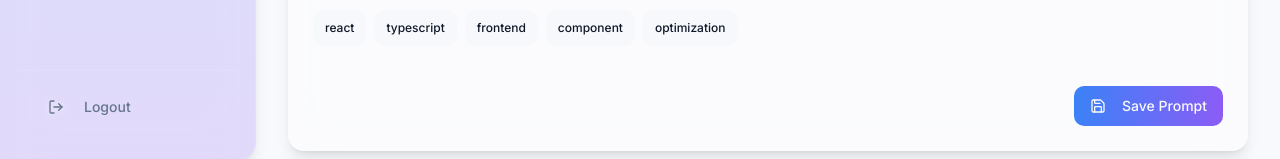
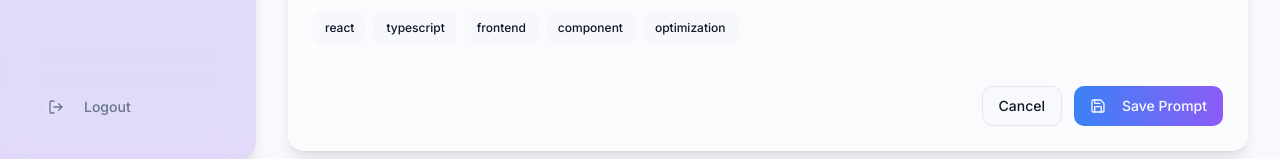
Before and after one commit to harrykioko/promptly, a React (Vite) app: page /prompts/new in a window 1280 px wide. Shown: the part 641-800 px from the top of the page. Built offline with nearby package versions, Linux system fonts and the light colour scheme.

Commit message:
Add cancel functionality
Adds a cancel button to the new prompt creation page, allowing users to exit the creation process.

```diff
--- a/src/components/prompts/PromptForm.tsx
+++ b/src/components/prompts/PromptForm.tsx
@@ -1,4 +1,3 @@
-
 import React, { useState } from 'react';
 import { X, HelpCircle, Lightbulb, MessageSquarePlus, Save } from 'lucide-react';
 import { Button } from '../ui/button';
@@ -19,6 +18,7 @@ interface PromptFormProps {
     content: string;
     tags: string[];
   }) => void;
+  onCancel?: () => void;
   initialData?: {
     title: string;
     content: string;
@@ -26,7 +26,7 @@ interface PromptFormProps {
   };
 }
 
-const PromptForm = ({ onSave, initialData }: PromptFormProps) => {
+const PromptForm = ({ onSave, onCancel, initialData }: PromptFormProps) => {
   const [title, setTitle] = useState(initialData?.title || '');
   const [content, setContent] = useState(initialData?.content || '');
   const [tags, setTags] = useState<Tag[]>(
@@ -35,7 +35,6 @@ const PromptForm = ({ onSave, initialData }: PromptFormProps) => {
   const [tagInput, setTagInput] = useState('');
   const [showAiSuggestion, setShowAiSuggestion] = useState(false);
 
-  // Mock AI suggestions
   const aiSuggestions = {
     promptTitle: "Try to make your title clear and descriptive of the task you want AI to perform",
     promptContent: "Include specific instructions and context. Consider adding examples of desired output format.",
@@ -275,7 +274,13 @@ const PromptForm = ({ onSave, initialData }: PromptFormProps) => {
         </div>
       </div>
 
-      <div className="flex justify-end pt-4">
+      <div className="flex justify-end gap-3 pt-4">
+        <Button
+          variant="outline"
+          onClick={onCancel}
+        >
+          Cancel
+        </Button>
         <Button onClick={handleSave} className="bg-gradient">
           <Save className="mr-2 h-4 w-4" />
           Save Prompt
--- a/src/pages/NewPrompt.tsx
+++ b/src/pages/NewPrompt.tsx
@@ -24,6 +24,10 @@ const NewPrompt = () => {
     navigate('/prompts');
   };
 
+  const handleCancel = () => {
+    navigate('/prompts');
+  };
+
   return (
     <DashboardLayout title="Create New Prompt">
       <div className="space-y-8 max-w-5xl mx-auto">
@@ -35,7 +39,10 @@ const NewPrompt = () => {
         </div>
 
         <GlassCard>
-          <PromptForm onSave={handleSavePrompt} />
+          <PromptForm
+            onSave={handleSavePrompt}
+            onCancel={handleCancel}
+          />
         </GlassCard>
 
         <div className="bg-blue-50/30 border border-blue-100 rounded-xl p-6">
```
